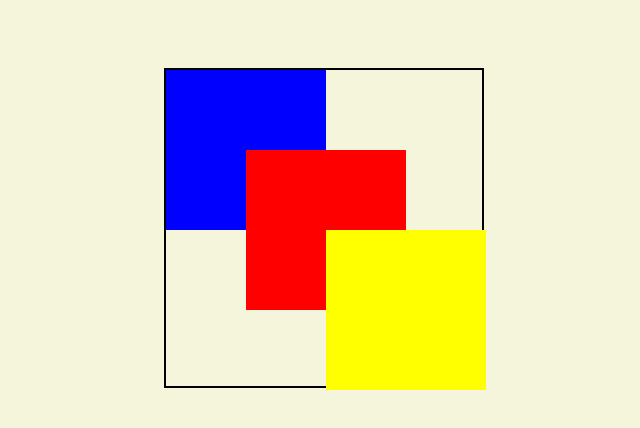
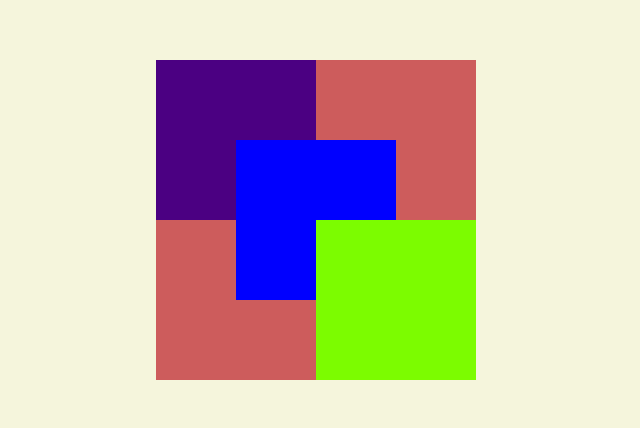
Before and after one commit to adityaSrivastava29/PEPCODING-WEB-D, a website: page Module 2/FixedPostionExercise.html in a window 1280 px wide. Shown: the part 180-608 px from the top of the page, without its empty margins (324-964 px from the left). Drawn offline with Linux system fonts and the light colour scheme.

Commit message:
using postion fixed

```diff
--- a/Module 2/FixedPostionExercise.html
+++ b/Module 2/FixedPostionExercise.html
@@ -10,24 +10,46 @@
       box-sizing: border-box;
     }
   body{
-      position:fixed;
+      margin: 0;
       height: 100vh;
       width: 100vw;
-      display: flex;
+      /* display: flex;
       align-items: center;
-      justify-content: center;
+      justify-content: center; */
       background-color: beige;
   }
   .container{
-         height: 20rem;
-         width: 20rem;
-        display: flex;
-
-            border: 2px solid;
+    height: 20rem;
+        width: 20rem;
+        background-color: indianred;
+        position: fixed;
+        top: 50vh;
+        left: 50vw;
+        transform: translate(-50%, -50%);
+  }
+.box1,.box2,.box3{
+    height: 10rem;
+        width: 10rem;
+        position: fixed;
+}
+.box1{
+    left: 0;
+        top: 0;
+        background-color: indigo;
+}
+.box3{
+    bottom: 0;
+        right: 0;
+        background-color: lawngreen;
+}
+  .box2{
+    background-color: blue;
+        top: 10rem;
+        left: 10rem;
+        transform: translate(-50%, -50%);
   }
 
-
-  .box1{
+  /* .box1{
       height:10rem;
       width: 10rem;
       flex-shrink: 0;
@@ -51,7 +73,7 @@
       position: relative;
       left: -10rem;
       top: 10rem;
-  }
+  } */
 
     </style>
 </head>
```
